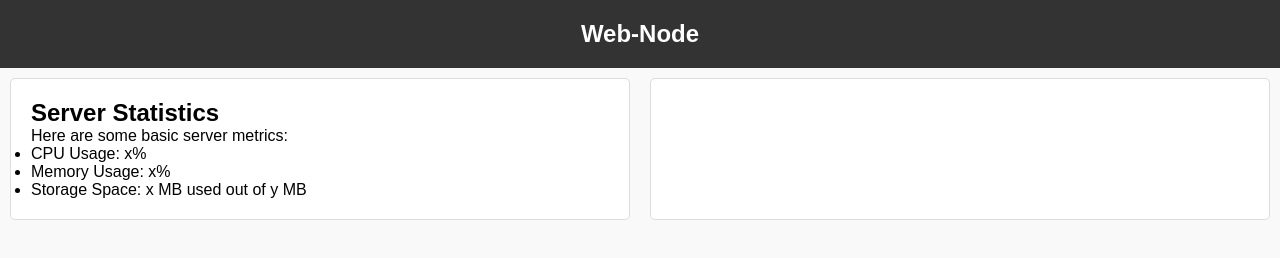
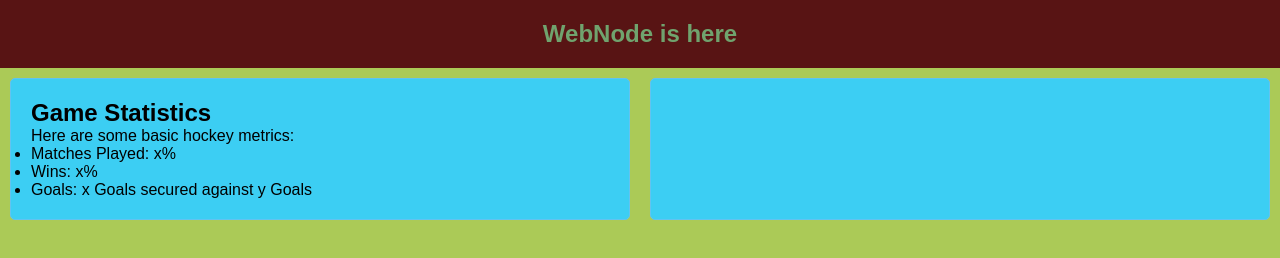
Before and after one commit to build-boxes/webnode, a plain HTML site: page script-uploaded-files/index.html in a window 1280 px wide. Drawn offline with Linux system fonts and the light colour scheme.

```diff
--- a/script-uploaded-files/index.html
+++ b/script-uploaded-files/index.html
@@ -4,25 +4,25 @@
     <meta charset="UTF-8">
     <meta name="viewport" content="width=device-width, initial-scale=1.0">
     <link rel="stylesheet" href="site_styles.css">
-    <title>Web-Node</title>
+    <title>WebNode is here</title>
 </head>
 <body>
     <header>
-        <h1>Web-Node</h1>
+        <h1>WebNode is here</h1>
     </header>
     <main>
         <div class="row">
             <div class="column">
-                <h2>Server Statistics</h2>
-                <p>Here are some basic server metrics:</p>
+                <h2>Game Statistics</h2>
+                <p>Here are some basic hockey metrics:</p>
                 <ul>
-                    <li>CPU Usage: x%</li>
-                    <li>Memory Usage: x%</li>
-                    <li>Storage Space: x MB used out of y MB</li>
+                    <li>Matches Played: x%</li>
+                    <li>Wins: x%</li>
+                    <li>Goals: x Goals secured against y Goals</li>
                 </ul>
             </div>
             <div class="column">
-                <!-- Additional server statistics or content can go here -->
+                <!-- Additional base-ball statistics or content can go here -->
             </div>
         </div>
     </main>
--- a/script-uploaded-files/site_styles.css
+++ b/script-uploaded-files/site_styles.css
@@ -7,12 +7,12 @@ body, h1, h2, p, ul {
 /* Basic styling */
 body {
     font-family: Arial, sans-serif;
-    background-color: #f9f9f9;
+    background-color: #abca57;
 }
 
 header {
-    background-color: #333;
-    color: #fff;
+    background-color: #581414;
+    color: #70a36e;
     text-align: center;
     padding: 20px 0;
 }
@@ -28,14 +28,14 @@ h1 {
 .column {
     flex: 1;
     padding: 20px;
-    background-color: #fff;
-    border: 1px solid #ddd;
+    background-color: #3ccef3;
+    border: 1px solid #62c3f0;
     border-radius: 5px;
     margin: 10px;
 }
 
 /* Responsive layout */
-@media screen and (max-width: 600px) {
+@media screen and (max-width: 400px) {
     .row {
         flex-direction: column;
     }
```
Also changed, not shown: script-uploaded-files/beach-ball.ico (added), script-uploaded-files/castle-icon.ico (deleted), 5 other files.
